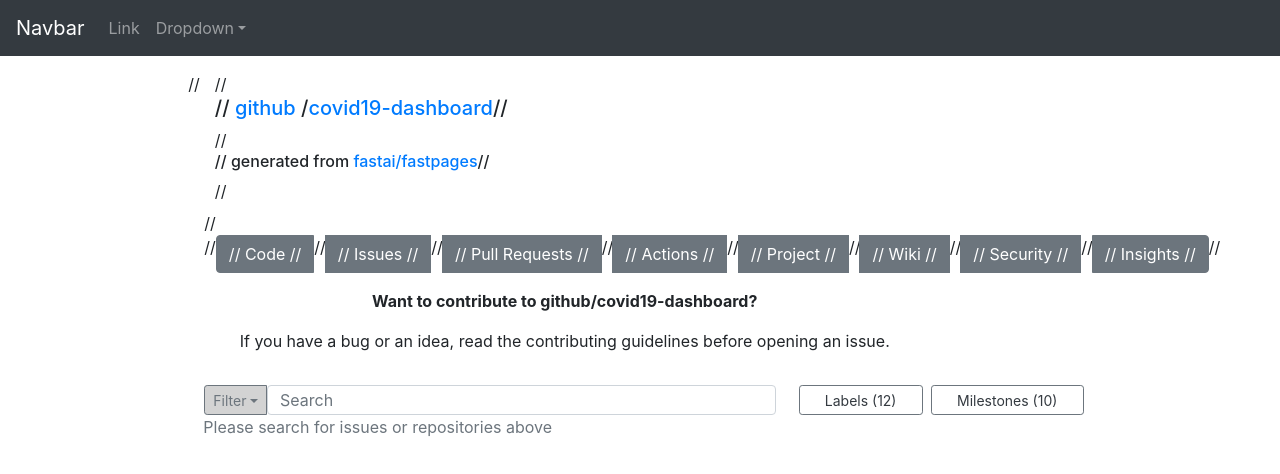
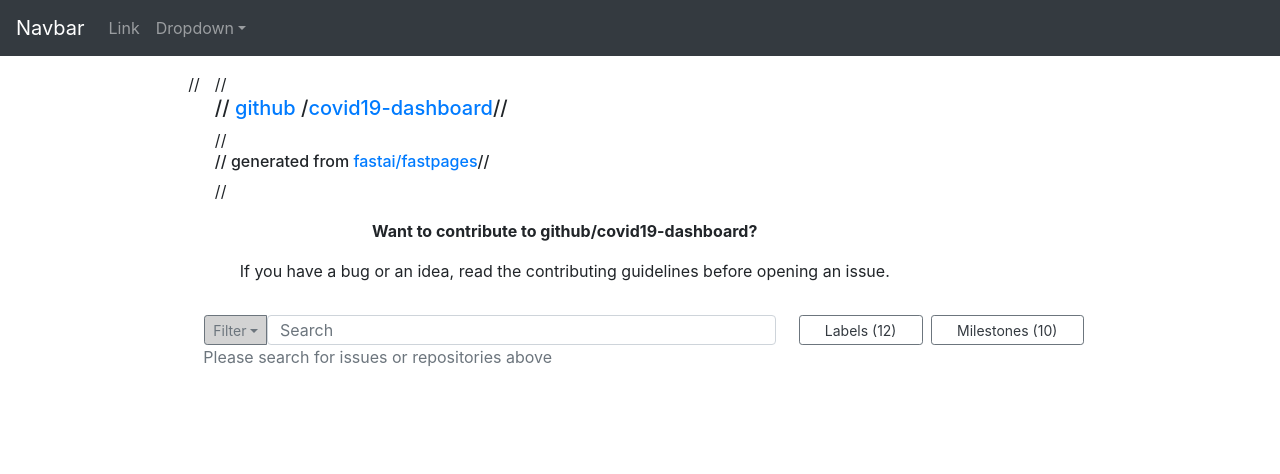
Before and after one commit to khoi148/GithubIssueListClone, a React (Create React App) app: page / in a window 1280 px wide. Shown: the top 474 px of the page. Built offline with nearby package versions, Linux system fonts and the light colour scheme; sample sign-in values are in the browser's storage.

Commit message:
Hung fixed the div tag
deleted them

```diff
--- a/src/components/ProjectTabs.js
+++ b/src/components/ProjectTabs.js
@@ -3,32 +3,7 @@
 export default function ProjectTabs(props) {
   return (
     <div className="mt-2 pl-3" style={{zIndex: '0'}}>
-//       <div className="btn-group btn-group-toggle" data-toggle="buttons">
-//         <label className="btn btn-secondary">
-//           <input type="radio" name="options" id="option1" /> Code
-//         </label>
-//         <label className="btn btn-secondary">
-//           <input type="radio" name="options" id="option2" /> Issues
-//         </label>
-//         <label className="btn btn-secondary">
-//           <input type="radio" name="options" id="option3" /> Pull Requests
-//         </label>
-//         <label className="btn btn-secondary">
-//           <input type="radio" name="options" id="option4" /> Actions
-//         </label>
-//         <label className="btn btn-secondary">
-//           <input type="radio" name="options" id="option5" /> Project
-//         </label>
-//         <label className="btn btn-secondary">
-//           <input type="radio" name="options" id="option6" /> Wiki
-//         </label>
-//         <label className="btn btn-secondary">
-//           <input type="radio" name="options" id="option7" /> Security
-//         </label>
-//         <label className="btn btn-secondary">
-//           <input type="radio" name="options" id="option7" /> Insights
-//         </label>
-//       </div>
+
     </div>
   );
 }
```
